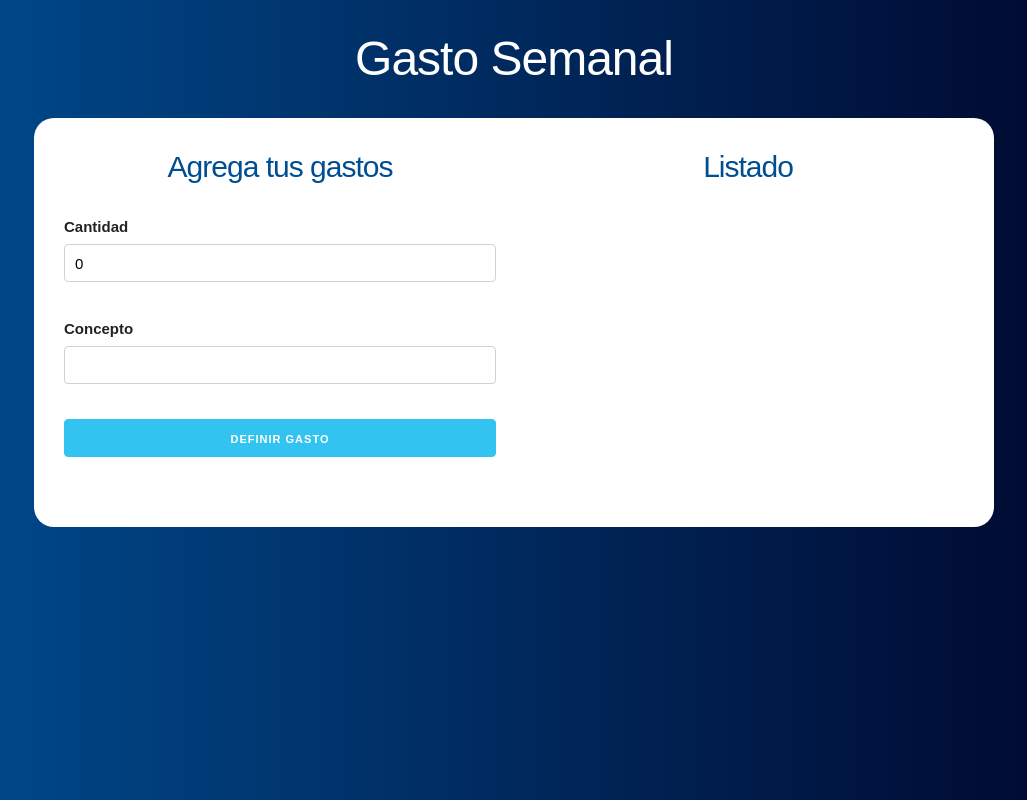
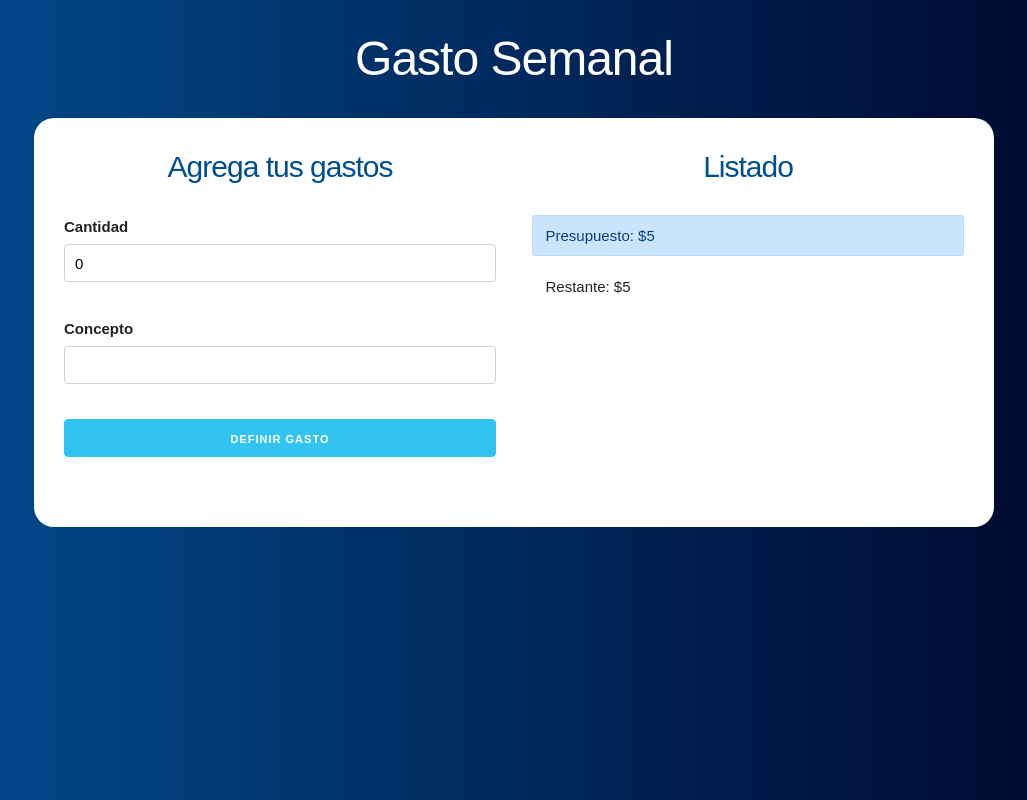
Before and after one commit to santiago-rodrig/budget, a React (Create React App) app: page / in a window 1280 px wide. Both pictures are taken after typing "5" into the empty fields and a click on the input "Definir Presupuesto". Shown: the whole page, without its empty margins (126-1153 px from the left). Built offline with nearby package versions, Linux system fonts and the light colour scheme.

Commit message:
feature: add BudgetControl component

```diff
--- a/src/App.js
+++ b/src/App.js
@@ -2,6 +2,7 @@ import React, { useState } from 'react';
 import Question from './components/Question';
 import Form from './components/Form';
 import Listing from './components/Listing';
+import BudgetControl from './components/BudgetControl';
 
 function App() {
   const [budget, setBudget] = useState(0);
@@ -34,6 +35,7 @@ function App() {
             </div>
             <div className="one-half column">
               <Listing expenses={expenses} />
+              <BudgetControl budget={budget} remaining={remaining} />
             </div>
           </div>
         }
--- /dev/null
+++ b/src/components/BudgetControl.js
@@ -0,0 +1,14 @@
+import React, { Fragment } from 'react';
+
+const BudgetControl = ({ budget, remaining }) => (
+  <>
+    <div className="alert alert-primary">
+      Presupuesto: ${budget}
+    </div>
+    <div className="alert">
+      Restante: ${remaining}
+    </div>
+  </>
+);
+
+export default BudgetControl;
```
